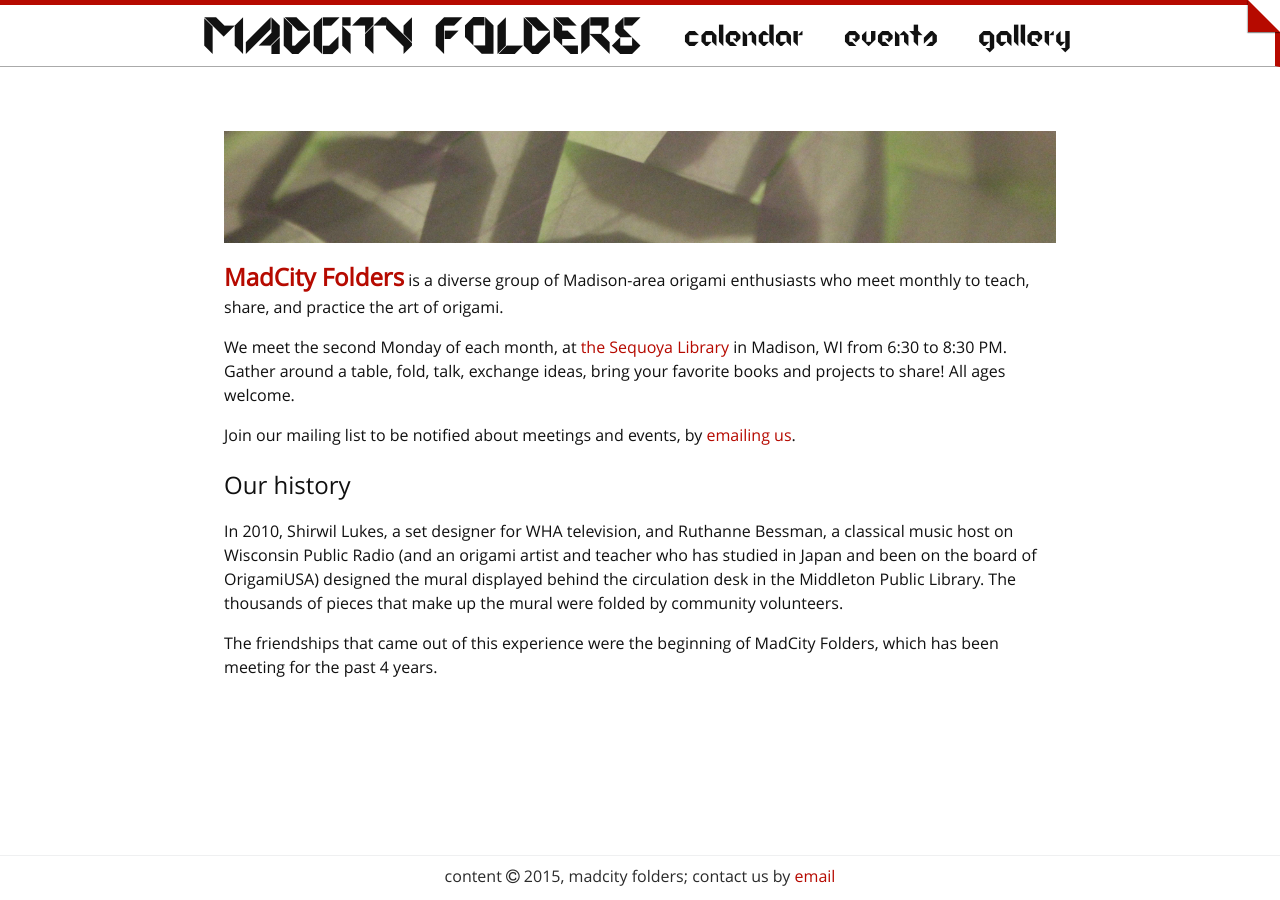
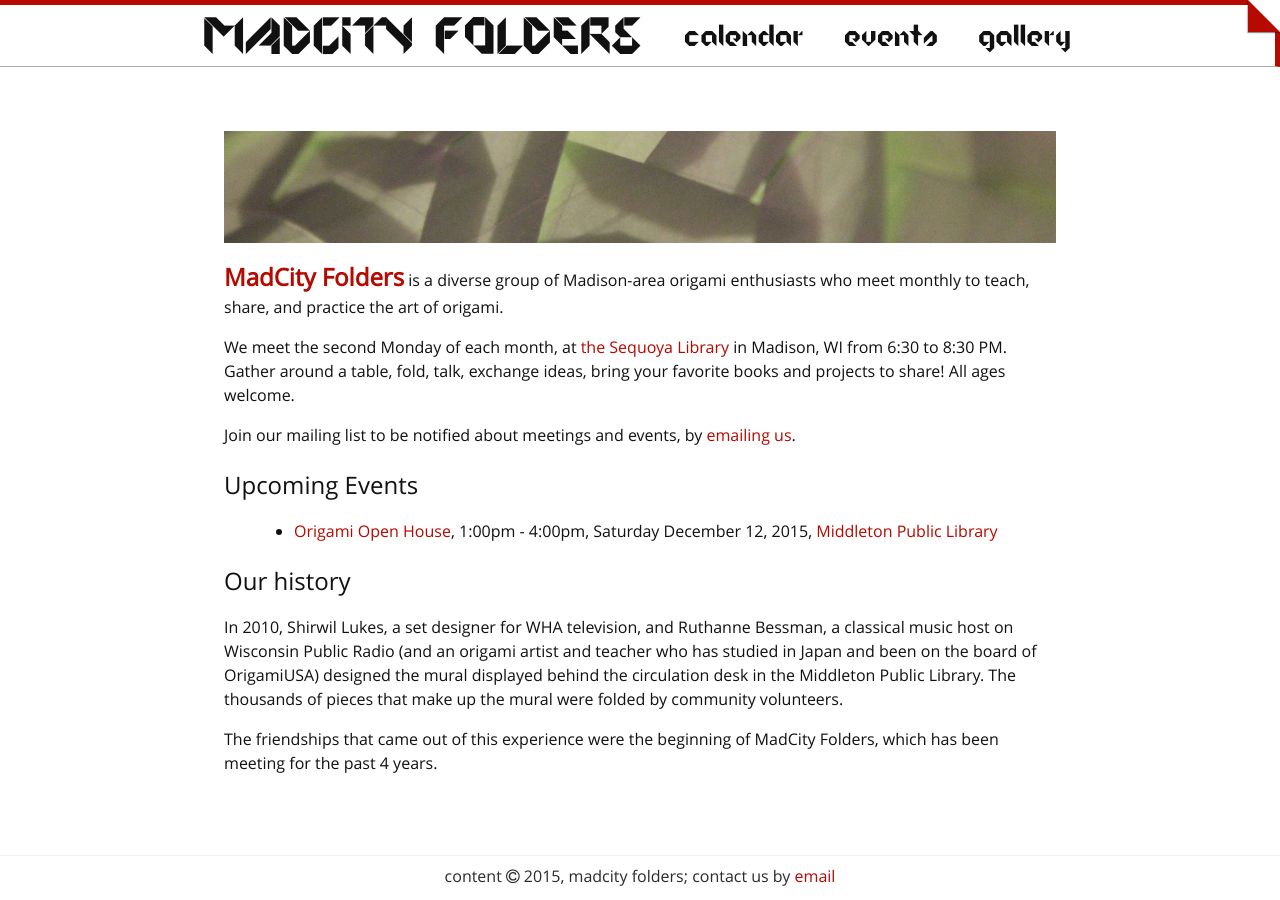
Before and after one commit to MadCityFolders/madcityfolders.github.io, a Jekyll site: the page built from index.md, in a window 1280 px wide. Built offline with Jekyll 4.4.1, drawn with Linux system fonts in a browser that asks for light colours; nearby versions of some CDN libraries; comment, search, counter and statistics services are not loaded.

Commit message:
Add upcoming events to main page

```diff
--- a/index.md
+++ b/index.md
@@ -12,6 +12,9 @@
 
 Join our mailing list to be notified about meetings and events, by [emailing us](mailto:madcityfolders@gmail.com).
 
+## Upcoming Events
+* [Origami Open House](/events/#origami-open-house), 1:00pm - 4:00pm, Saturday December 12, 2015, [Middleton Public Library](https://www.google.com/maps/place/Middleton+Public+Library/@43.0949512,-89.5115643,17z)
+
 ## Our history
 
 In 2010, Shirwil Lukes, a set designer for WHA television, and
```
